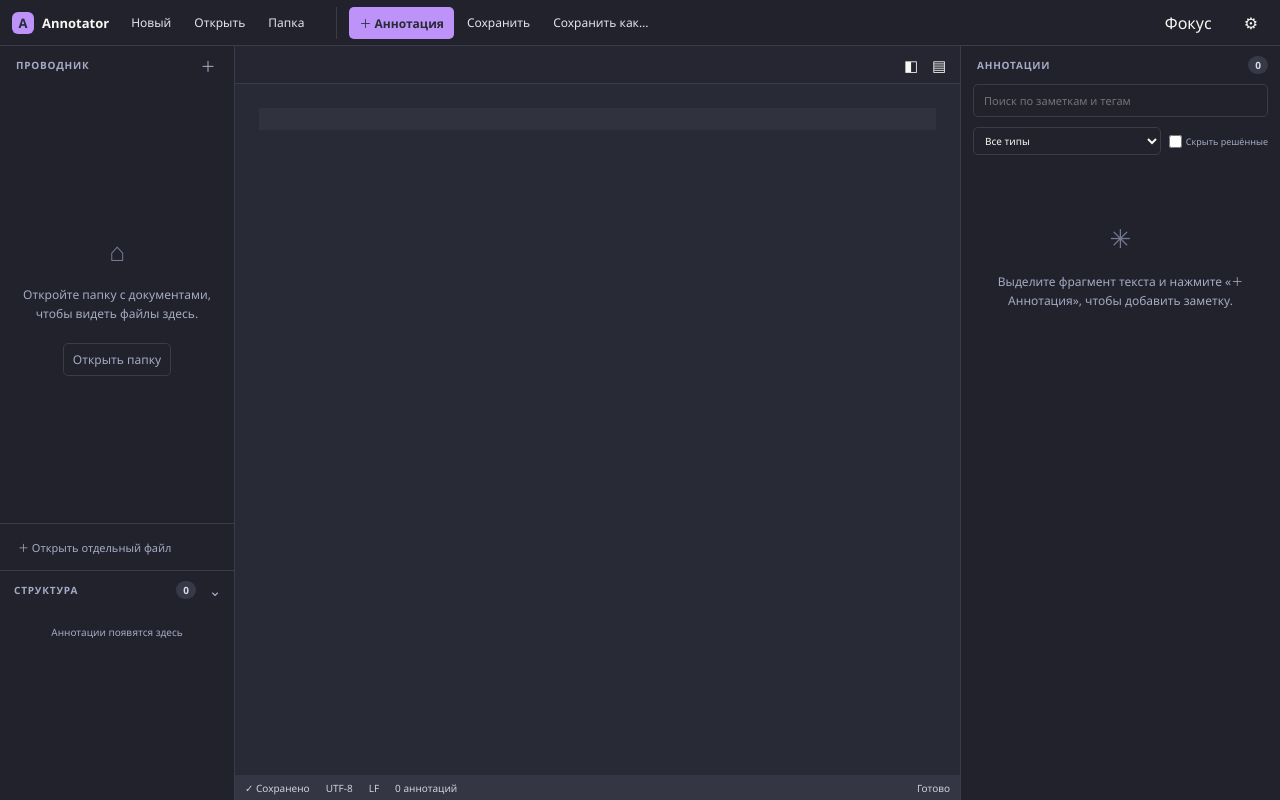
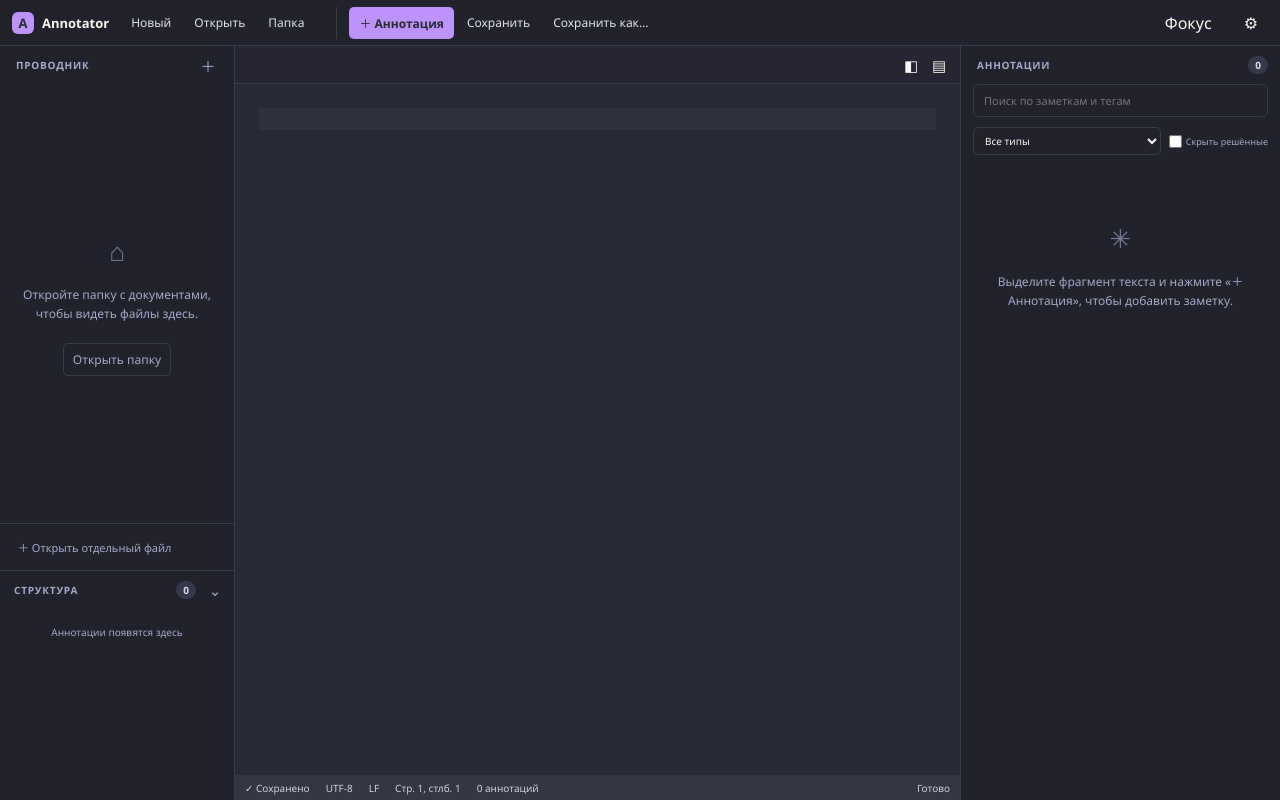
Before and after one commit to mobius-x/annotation-app, a Svelte app in the folder app/: page / in a window 1280 px wide. Built offline with nearby package versions, Linux system fonts and the light colour scheme.

Commit message:
Show cursor position in status bar
Co-authored-by: Copilot <223556219+Copilot@users.noreply.github.com>

```diff
--- a/app/src/renderer/App.svelte
+++ b/app/src/renderer/App.svelte
@@ -58,6 +58,7 @@
   let children = $state<Record<string, FileEntry[]>>({})
   let dirty = $state(false)
   let status = $state('Готово')
+  let cursorPosition = $state({ line: 1, column: 1 })
   let noteDraft = $state('')
   let noteType = $state('comment')
   let query = $state('')
@@ -91,6 +92,7 @@
     { id: 'todo', label: 'Задача' },
     { id: 'important', label: 'Важно' },
   ]
+  const annotationPluralRules = new Intl.PluralRules('ru')
   const markdownParser = new MarkdownIt({ html: false, linkify: true, breaks: true })
   const outlineRows = $derived(createOutlineRows(annotations, createLineStarts(text)))
   const outlineRowHeight = 38
@@ -177,6 +179,11 @@
       effects: setAnnotationRanges.of(annotations),
       annotations: Transaction.addToHistory.of(undoable),
     })
+  }
+
+  function updateCursorPosition(state: EditorState): void {
+    const cursor = state.doc.lineAt(state.selection.main.head)
+    cursorPosition = { line: cursor.number, column: state.selection.main.head - cursor.from + 1 }
   }
 
   function rangeUpdate(ranges: Annotation[]): void {
@@ -292,6 +299,7 @@
         head: Math.min(tab.selection.head, text.length),
       },
     })
+    if (editor) updateCursorPosition(editor.state)
     focusMode = tab.focusMode
     suppressEditorUpdate = false
     editor?.focus()
@@ -420,6 +428,7 @@
     hasBom = file.hasBom
     originalText = file.originalText ?? null
     annotations = []
+    cursorPosition = { line: 1, column: 1 }
     lastSavedDocument = undefined
     pendingSelection = { from: 0, to: 0 }
     let loadMessage = file.path.split(/[\\/]/).at(-1) ?? 'Документ открыт'
@@ -441,6 +450,7 @@
       suppressEditorUpdate = true
       editor.dispatch({ changes: { from: 0, to: editor.state.doc.length, insert: text } })
       syncRanges()
+      updateCursorPosition(editor.state)
       suppressEditorUpdate = false
       editor.focus()
     }
@@ -902,6 +912,7 @@
       EditorView.cspNonce.of(document.querySelector<HTMLMetaElement>('meta[name="csp-nonce"]')?.content ?? ''),
       EditorView.updateListener.of((update) => {
         if (suppressEditorUpdate) return
+        if (update.selectionSet || update.docChanged) updateCursorPosition(update.state)
         if (update.docChanged) {
           text = update.state.doc.toString()
           markDirty()
@@ -1163,7 +1174,8 @@
         {/if}
         <span>{encoding.toUpperCase()}</span>
         <span>{eol === '\r\n' ? 'CRLF' : eol === '\r' ? 'CR' : 'LF'}</span>
-        <span>{annotations.length} {annotations.length === 1 ? 'аннотация' : 'аннотаций'}</span>
+        <span>Стр. {cursorPosition.line}, стлб. {cursorPosition.column}</span>
+        <span>{annotations.length} {annotationPluralRules.select(annotations.length) === 'one' ? 'аннотация' : annotationPluralRules.select(annotations.length) === 'few' ? 'аннотации' : 'аннотаций'}</span>
         <span class="status-message">{status}</span>
       </footer>
     </main>
```
Also changed, not shown: 1 other file (tests, documents, lock files or other folders).
